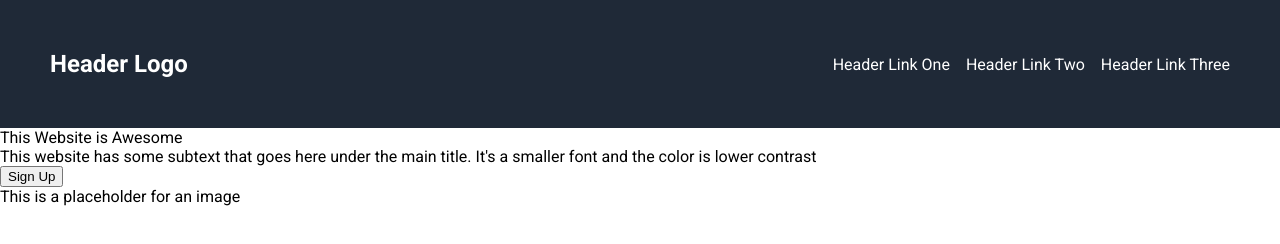
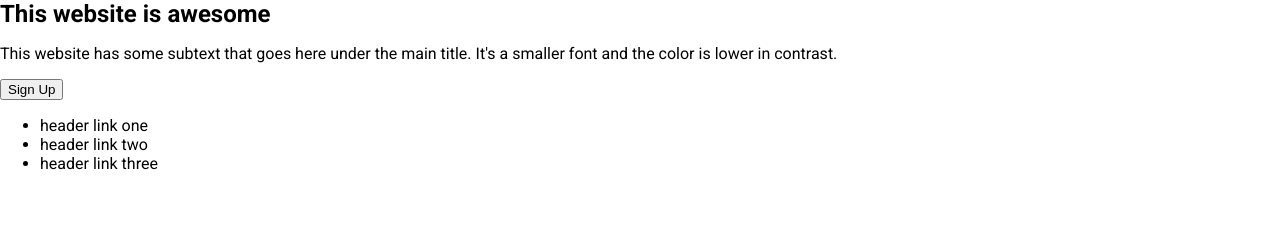
Before and after one commit to bbenkochh/landing-page, a plain HTML site: page index.html in a window 1280 px wide. Drawn offline with Linux system fonts and the light colour scheme.

Commit message:
cleaned up html

```diff
--- a/index.html
+++ b/index.html
@@ -6,21 +6,17 @@
             <title>Landing Page</title>
         </head>
             <body>
-                <div class="header">
-                    <h1>Header Logo</h1>
-                    <ul class="header-links">
-                        <li>Header Link One</li>
-                        <li>Header Link Two</li>
-                        <li>Header Link Three</li>
-                    </ul>
-                </div>
-                <div class="hero">
-                    <div class="main-text">This Website is Awesome</div>
-                    <div class="subtext"> This website has some subtext that goes here under the main title. It's a smaller font and the color is lower contrast</div>
-                    <div class="hero-button">
+                <div class="hero-image">
+                    <div class="hero-text">
+                        <h1>This website is awesome</h1>
+                        <p>This website has some subtext that goes here under the main title. It's a smaller font and the color is lower in contrast.</p>
                         <button>Sign Up</button>
                     </div>
-                    <div class="image-placeholder">This is a placeholder for an image</div>
+                    <ul class="links">
+                        <li>header link one</li>
+                        <li>header link two</li>
+                        <li>header link three</li>
+                    </ul>
                 </div>
             </body>
     </html>
```
